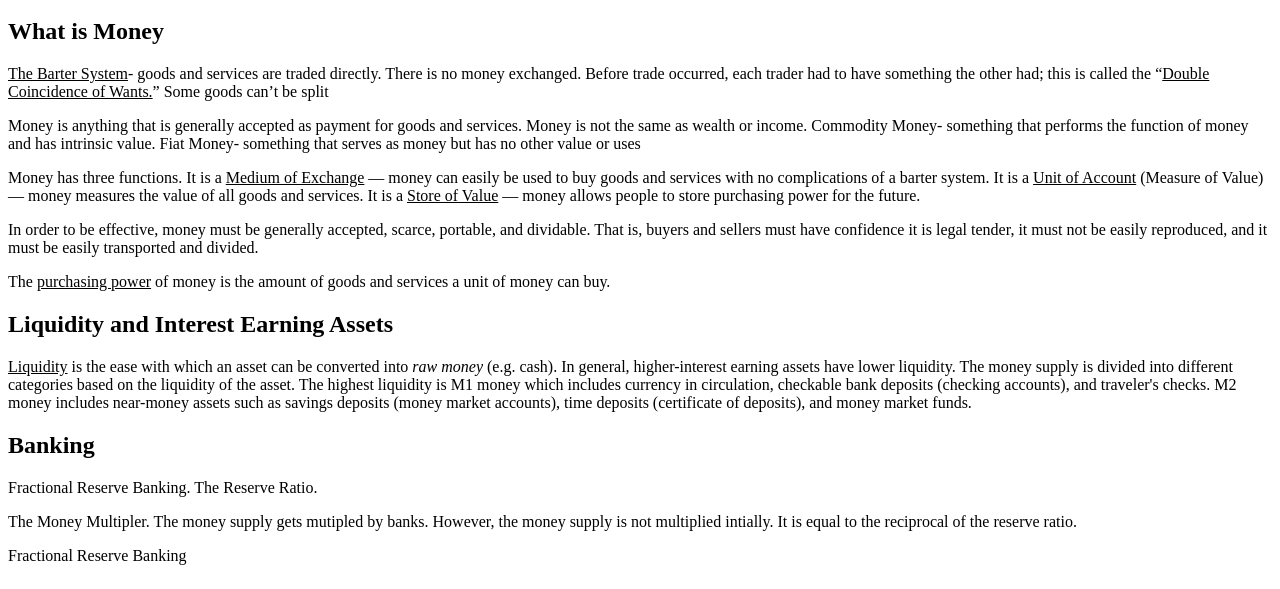
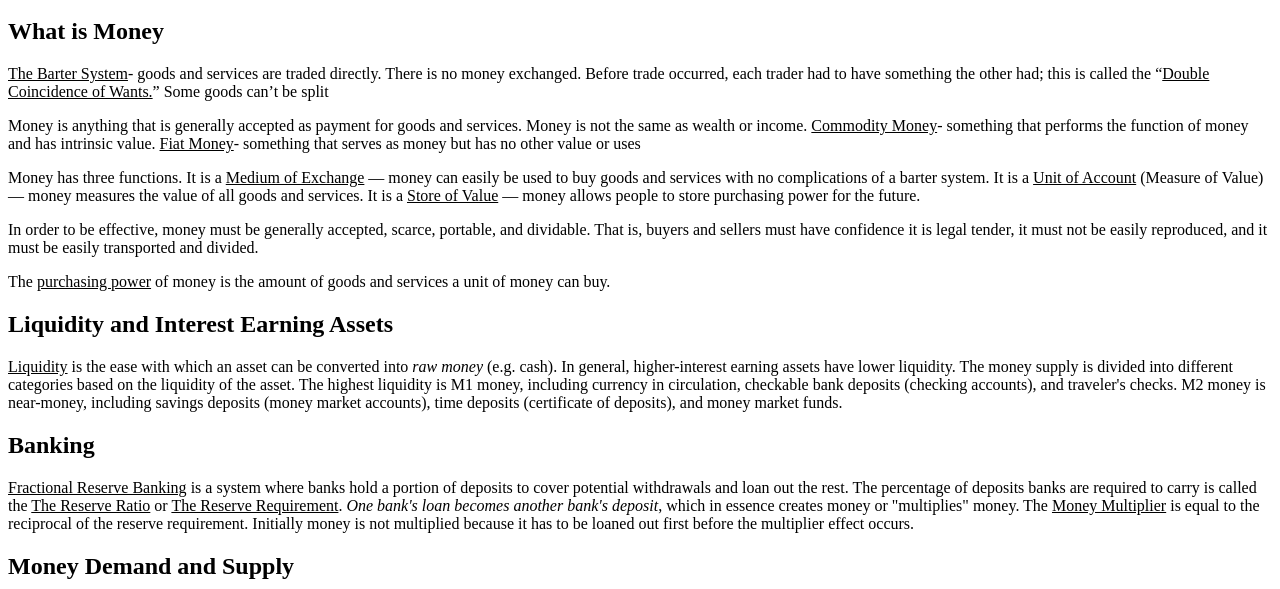
Before and after one commit to suitedgalaxy/macroeconomics, a plain HTML site: page index.html in a window 1280 px wide. Shown: the part 5371-5960 px from the top of the page. Drawn offline with Linux system fonts and the light colour scheme.

Commit message:
Update index.html

```diff
--- a/index.html
+++ b/index.html
@@ -275,8 +275,8 @@
 				<u>The Barter System</u>- goods and services are traded directly. There is no money exchanged. Before trade occurred, each trader had to have something the other had; this is called
 				the “<u>Double Coincidence of Wants.</u>” Some goods can’t be split
 			</p><p>
-				Money is anything that is generally accepted as payment for goods and services. Money is not the same as wealth or income. Commodity Money- something that performs the
-				function of money and has intrinsic value. Fiat Money- something that serves as money but has no other value or uses
+				Money is anything that is generally accepted as payment for goods and services. Money is not the same as wealth or income. <u>Commodity Money</u>- something that performs the
+				function of money and has intrinsic value. <u>Fiat Money</u>- something that serves as money but has no other value or uses
 			</p>
 			<p>
 				Money has three functions. It is a <u>Medium of Exchange</u> — money can easily be used to buy goods and services with no complications of
@@ -293,14 +293,17 @@
 		<h2>Liquidity and Interest Earning Assets</h2>
 			<p>
 				<u>Liquidity</u> is the ease with which an asset can be converted into <i>raw money</i> (e.g. cash). In general, higher-interest earning assets have lower liquidity.
-				The money supply is divided into different categories based on the liquidity of the asset. The highest liquidity is M1 money which includes currency in circulation,
-				checkable bank deposits (checking accounts), and traveler's checks. M2 money includes near-money assets such as savings deposits (money market accounts),
+				The money supply is divided into different categories based on the liquidity of the asset. The highest liquidity is M1 money, including currency in circulation,
+				checkable bank deposits (checking accounts), and traveler's checks. M2 money is near-money, including savings deposits (money market accounts),
 				time deposits (certificate of deposits), and money market funds.
 			</p>
 		<h2>Banking</h2>
-			<p>Fractional Reserve Banking. The Reserve Ratio.</p>
-			<p>The Money Multipler. The money supply gets mutipled by banks. However, the money supply is not multiplied intially. It is equal to the reciprocal of the reserve ratio.</p>
-			<p>Fractional Reserve Banking</p>
+			<p>
+				<u>Fractional Reserve Banking</u> is a system where banks hold a portion of deposits to cover potential withdrawals and loan out the rest. The percentage of deposits
+				banks are required to carry is called the <u>The Reserve Ratio</u> or <u>The Reserve Requirement</u>. <i>One bank's loan becomes another bank's deposit</i>, which in
+				essence creates money or "multiplies" money. The <u>Money Multiplier</u> is equal to the reciprocal of the reserve requirement. Initially money is not multiplied because
+				it has to be loaned out first before the multiplier effect occurs.
+			</p>
 		<h2>Money Demand and Supply</h2>
 			<p>
 				At any given time, people demand a certain amount of liquid assets (money) for two different reasons: Transactional Demand for Money- people hold money for everyday transactions.
```
